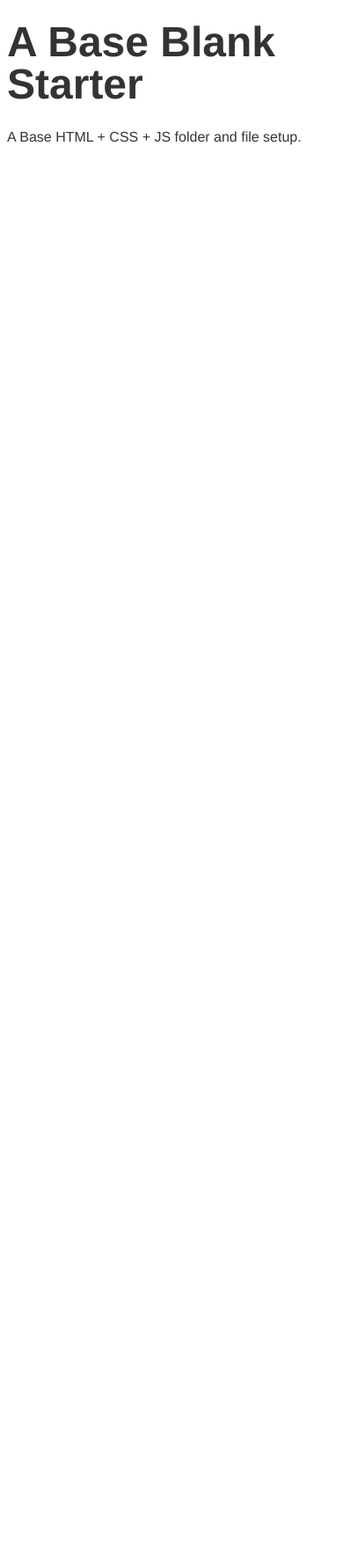
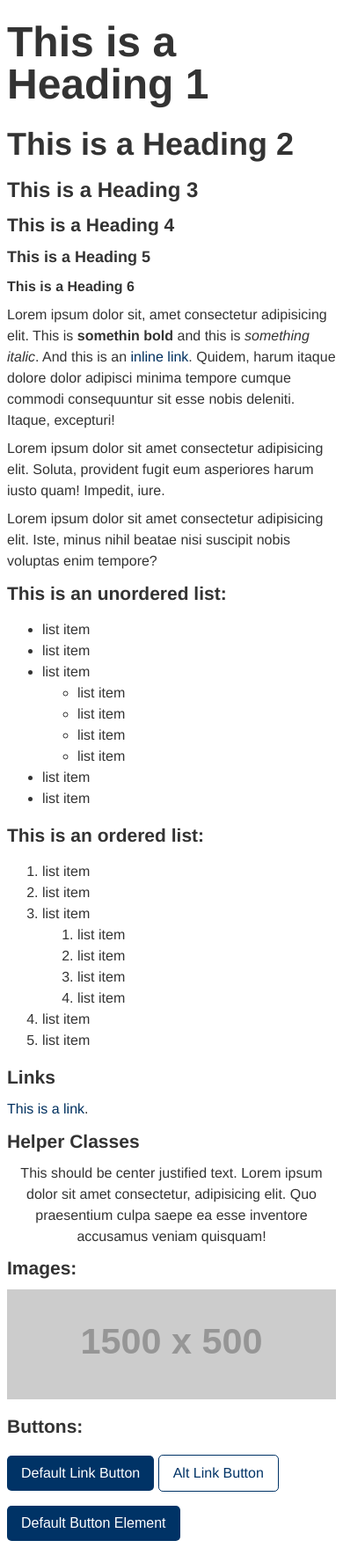
Before and after one commit to catriveros/studentsite, a plain HTML site: page art128/base-content/index.html in a window 390 px wide. Shown: the whole page at 88% size. Before the commit the page ends 844 px from the top, so only its background shows below. Drawn offline with Linux system fonts and the light colour scheme; placeholder pictures from the web are drawn by us.

Commit message:
Bas Content

```diff
--- a/art128/base-content/index.html
+++ b/art128/base-content/index.html
@@ -2,7 +2,7 @@
 <html lang="en">
 <head>
     <meta charset="UTF-8" />
-    <title>Base | Blank</title>
+    <title>Base | Content</title>
     <meta name="description" content="This is a starter HTML + CSS + JS
     boilerplate set of code for website projects." />
 
@@ -17,8 +17,65 @@
 
 </head>
 <body>
-    <h1> A Base Blank Starter</h1>
-    <p> A Base HTML + CSS + JS folder and file setup.</p>
+    <h1> This is a Heading 1 </h1>
+    <h2> This is a Heading 2 </h2>
+    <h3> This is a Heading 3 </h3>
+    <h4> This is a Heading 4 </h4>
+    <h5> This is a Heading 5 </h5>
+    <h6> This is a Heading 6 </h6>
+    <p>Lorem ipsum dolor sit, amet consectetur adipisicing elit. This is <strong>somethin bold</strong> and this is <em>something italic</em>. And this is an <a href="#">inline link</a>. Quidem, harum itaque dolore dolor adipisci minima tempore
+    cumque commodi consequuntur sit esse nobis deleniti. Itaque, excepturi!</p>
+    <p>Lorem ipsum dolor sit amet consectetur adipisicing elit. Soluta, provident fugit eum asperiores harum iusto quam! Impedit, iure.</p>
+    <p>Lorem ipsum dolor sit amet consectetur adipisicing elit. Iste, minus nihil beatae nisi suscipit nobis voluptas enim tempore?</p>
+
+    <h4> This is an unordered list:</h4>
+    <ul>
+        <li>list item</li>
+        <li>list item</li>
+        <li>list item</li>
+            <ul>
+                <li>list item</li>
+                <li>list item</li>
+                <li>list item</li>
+                <li>list item</li>
+            </ul>
+        </li>
+        <li>list item</li>
+        <li>list item</li>
+    </ul>
+
+    <h4> This is an ordered list:</h4>
+    <ol>
+        <li>list item</li>
+        <li>list item</li>
+        <li>list item</li>
+            <ol>
+                <li>list item</li>
+                <li>list item</li>
+                <li>list item</li>
+                <li>list item</li>
+            </ol>
+        </li>
+        <li>list item</li>
+        <li>list item</li>
+    </ol>
+
+    <h4>Links</h4>
+    <p><a href="#">This is a link</a>.</p>
+
+    <h4> Helper Classes</h4>
+    <p class="text-centered">This should be center justified text. Lorem ipsum dolor sit amet consectetur, adipisicing elit. Quo praesentium culpa saepe ea esse inventore accusamus veniam quisquam!</p>
+
+    <h4>Images:</h4>
+    <img src="https://via.placeholder.com/1500x500" alt="This is a placeholder image."
+    />
+
+    <h4>Buttons:</h4>
+    <a href="#" class="button">Default Link Button</a>
+    <a href="#" class="button alt">Alt Link Button</a>
+    <button>Default Button Element</button>
+  </body>
+  </html>
 
     <!-- MAIN JS FILE -->
     <script src="js/script.js"></script>
--- /dev/null
+++ b/art128/base-layout/css/style.css
@@ -0,0 +1,307 @@
+/* #BASE CSS (Initital Setup)
+---------------------------------
+    #BASE CONTENT
+        #TYPOGRAPHY
+            #BODY
+            #HEADINGS
+            #PARAGRAPHS
+            #LINKS
+            #HELPERS
+        #MEDIA
+            #IMAGES
+        #COMPONENTS
+            #BUTTONS
+    #BASE LAYOUT
+        #MEDIAQUERIES
+        #CONTAINER
+        #GRID SYSTEM
+            #CLEARFIX
+    #BASE SITE
+        #SITE STRUCTURE
+            #HEADER
+                #SITE-BRANDING (LOGO)
+            #FOOTER
+            #SECTIONS
+            #SUB PAGES
+        #SITE NAVIGATION
+            #TOGGLE-NAV (Default for Small Screens)
+--------------------------------- */
+
+/* TYPOGRAPHY */
+body {
+
+    font-size: 87.5; /* 14px=1.5em */
+    font-family: Helvetica, Arial, sans-serif;
+    line-height: 1.5;
+    color: rgba(0,0,0,.8);
+  }
+
+ /* HEADINGS */
+ /*
+    Based on a Traditional Typographic Scale
+    48, 36, 24, 21, 18, 16
+*/
+h1,h2,h3,h4,h5,h6 {
+    margin:.5em 0;
+}
+
+h1 {
+    font-size: 3em;
+    /* 48px */
+    line-height: 1;
+  }
+
+  h2 {
+    font-size: 2.25em;
+    /* 36px */
+    line-height: 1.1;
+  }
+
+  h3 {
+    font-size: 1.5em;
+    /* 24px */
+    line-height: 1.2;
+  }
+
+  h4 {
+    font-size: 1.3125em;
+    /* 21px */
+    line-height: 1.3;
+  }
+
+  h5 {
+    font-size: 1.125em;
+    /* 18px */
+    line-height: 1.4;
+  }
+
+  h6 {
+    font-size: 1em;
+    /* 16px */
+    line-height: 1.5;
+  }
+
+/* #PARAGRAPHS */
+p {
+    margin: 0 0 0.5em 0;
+    max-width: 38em;
+  }
+
+  .centered p {
+    margin-left: auto;
+    margin-right: auto;
+  }
+
+/* #LINKS */
+a {
+    color: rgb(0, 48, 95);
+    text-decoration: none;
+  }
+
+  a:hover {
+    color: rgb(0, 0, 51);
+    text-decoration: underline;
+  }
+
+  /* #HELPERS */
+.text-centered {
+    text-align: center;
+  }
+
+  .full-width {
+    max-width: none;
+    width: 100%;
+  }
+
+  .horiz-center {
+    margin-left: auto;
+    margin-right: auto;
+  }
+
+  /* #IMAGES */
+ img {
+    max-width: 100%;
+    height: auto;
+  }
+
+/* #BUTTONS */
+ .button,
+ button {
+    font-size: inherit;
+    line-height: 1;
+    display: inline-block;
+    background-color: #036;
+    border: 1px solid #036;
+    color: #fff;
+    padding: 0.75em 1em;
+    border-radius: 0.32em;
+    margin-top: 0.5em;
+    margin-bottom: 0.5em;
+    border: none;
+    cursor: pointer;
+
+}
+
+ .button:hover,
+ button:hover {
+    background-color: #003;
+    color: #fff;
+    border-color: #003;
+    text-decoration: none;
+}
+
+ button.alt,
+ a.button.alt {
+   background-color: transparent;
+   border: 1px solid #036;
+   color: #036;
+}
+
+.button:hover,
+button:hover {
+    background-color: #003;
+    color: #fff;
+    border-color: #003;
+    text-decoration: none;
+  }
+
+  /* Layout */
+    /* SIMPLE RESET */
+  * { box-sizing: border-box; }
+  body {margin: 0;}
+
+  /* CONTAINER */
+  .container {
+    max-width: 1000px;
+    margin: 0 auto;
+    padding: 0 4% ;
+
+
+  }
+
+  /* MEDIA QUERIES */
+  @media(min-width:768px) {
+    /* TABLET SIZED STYLING GOES HERE*/
+  }
+
+
+  @media(min-width: 1050px) {
+
+      body {
+        font-size: 100%; /* 16px */
+      }
+
+  }
+
+
+  @media(min-width: 1250px) {
+    body {
+      font-size: 112.5%; /* 18px */
+    }
+
+    .container {
+
+    }
+  }
+
+  /* FOR DEMO PURPOSES ONLY */
+ body.demo {
+    padding-top: 2em;
+
+
+ }
+
+  body.demo::before {
+    content:'Small Screen (Mobile) Less Than 768px';
+    background-color: #993333;
+    width: 100%;
+    position: fixed;
+    top: 0;
+    text-align: center;
+    color: white;
+    padding: .5em;
+  }
+
+  @media (min-width: 768px) {
+    body.demo::before {
+      background-color: #bcb83d;
+      content: 'Midsize (Tablet) Screen Less Than 768px - 1050px';
+
+    }
+
+  }
+
+  @media (min-width: 1050px) {
+    body.demo::before {
+      background-color: #693;
+      content: 'Large (Notebook) Screen 1050px-1250px';
+    }
+
+  }
+
+  @media (min-width: 1250px) {
+    body.demo::before {
+      background-color: #09C;
+      content: 'Extra Large (Desktop) Screen 1250px +';
+    }
+
+  }
+
+
+
+    /* SEMANTIC GRID SYSTEM */
+
+    .row > .column {
+      margin-bottom: 1em;
+    }
+    @media (min-width: 768px) {
+
+      .row {
+        display: flex;
+        justify-content: space-between;
+        margin-left: -2%;
+        margin-right: -2%;
+
+      }
+
+      .row > .column {
+        flex-grow: 1;
+        margin-left: 2%;
+        margin-right: 2%;
+      }
+
+      .row > .column.one-half {
+        max-width: 46%;
+      }
+      .row > .column.one-third {
+        max-width: 29.3333%;
+      }
+      .row > .column.two-thirds {
+        max-width: 62.6666%;
+      }
+      .row > .column.one-fourth {
+        max-width: 21%;
+      }
+      .row > .column.three-fourths {
+        max-width: 71%;
+      }
+      .row > .column.push-one-third {
+        margin-left: 35.3333%;
+      }
+      .row > .column.push-one-fourth {
+        margin-left: 27%;
+      }
+      .row > .column.centered {
+        margin-left: auto;
+        margin-right: auto;
+      }
+
+    }
+
+    /* FOR DEMO PURPOSES ONLY */
+    .demo .column {
+      background: rgba(0,0,0,.2);
+      padding: 1em;
+      text-align: center;
+
+    }
--- /dev/null
+++ b/art128/base-layout/js/script.js
@@ -0,0 +1,6 @@
+document.addEventListener('DOMContentLoaded', function() {
+
+    //JAVASCRIPT FUNCTIONS GO HERE
+    console.log('JS IS READY')
+
+});
```
Also changed, not shown: art128/base-layout/index.html (added, +108 -0 lines).
